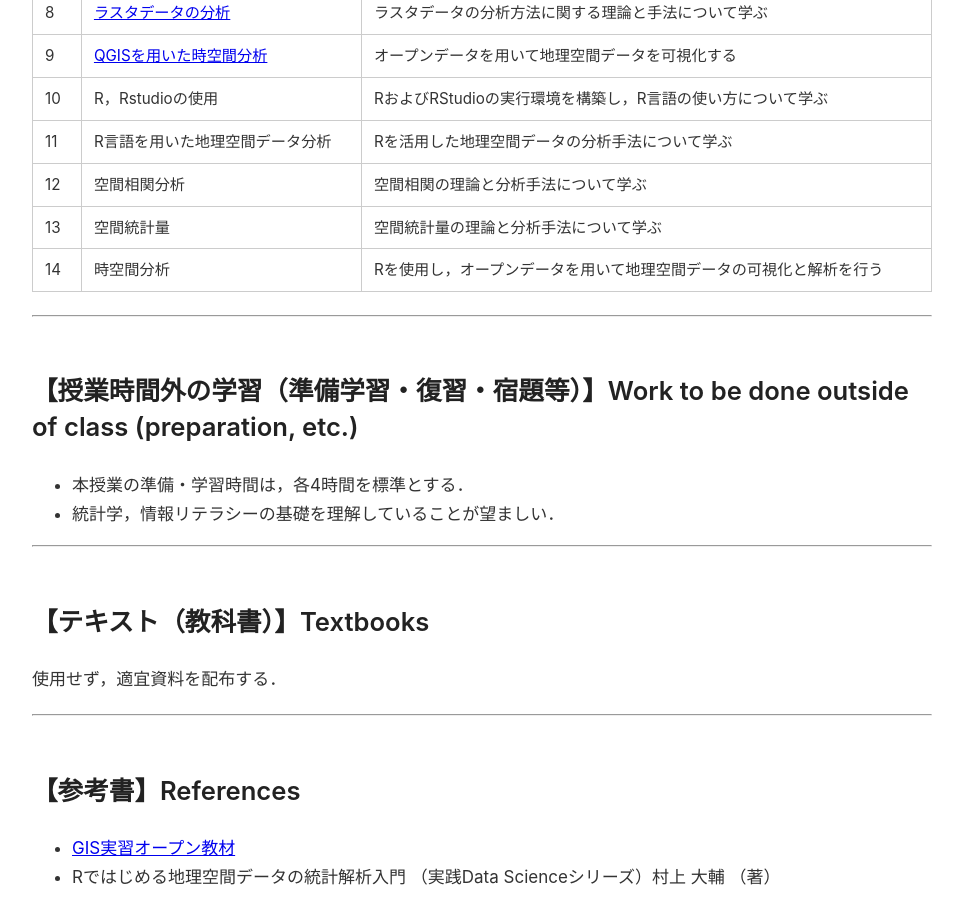
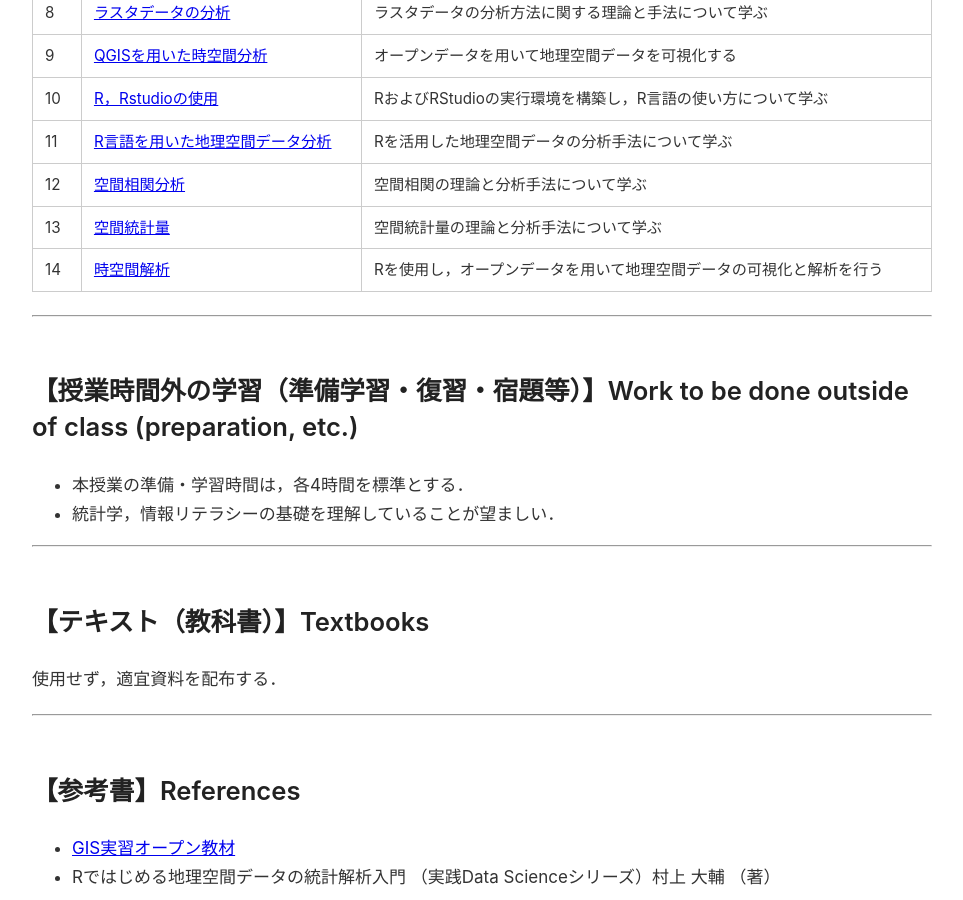
Before and after one commit to MasayaMatsushita/spatiotemporal-analysis, a Jekyll site: the page built from docs/index.md, in a window 1280 px wide and 900 px high, scrolled down 1294 px. Shown: the whole window, without its empty margins (158-1121 px from the left). Built offline with Jekyll 4.4.1, drawn with Linux system fonts in a browser that asks for light colours; our own code applies the rules of GitHub Pages for plain Markdown files.

Commit message:
10から14回の講義リンクの復活

```diff
--- a/docs/index.md
+++ b/docs/index.md
@@ -35,11 +35,11 @@
 | 7 | [点データ分析](./lec/07-point-analysis.md)  | 点データの分析手法に関する理論と手法について学ぶ |
 | 8 | [ラスタデータの分析](./lec/08-raster-analysis.md)  | ラスタデータの分析方法に関する理論と手法について学ぶ |
 | 9 | [QGISを用いた時空間分析](./lec/09-spatial-analysis-exercise.md)  | オープンデータを用いて地理空間データを可視化する |
-| 10 | R，Rstudioの使用<!-- [R，Rstudioの使用](./lec/10-intro-r.md) --> | RおよびRStudioの実行環境を構築し，R言語の使い方について学ぶ |
-| 11 | R言語を用いた地理空間データ分析<!-- [R言語を用いた地理空間データ分析](./lec/11-spatial-data-analysis-r) --> | Rを活用した地理空間データの分析手法について学ぶ |
-| 12 | 空間相関分析<!-- [空間相関分析](./lec/12-spatial-correlation-analysis.md) --> | 空間相関の理論と分析手法について学ぶ |
-| 13 | 空間統計量<!-- [空間統計量](./lec/13-spatial-stat.md) --> | 空間統計量の理論と分析手法について学ぶ |
-| 14 | 時空間分析<!-- [時空間解析](./lec/14-spatial-exercise.md) -->  | Rを使用し，オープンデータを用いて地理空間データの可視化と解析を行う |
+| 10 | [R，Rstudioの使用](./lec/10-intro-r.md) | RおよびRStudioの実行環境を構築し，R言語の使い方について学ぶ |
+| 11 | [R言語を用いた地理空間データ分析](./lec/11-spatial-data-analysis-r) | Rを活用した地理空間データの分析手法について学ぶ |
+| 12 | [空間相関分析](./lec/12-spatial-correlation-analysis.md) | 空間相関の理論と分析手法について学ぶ |
+| 13 | [空間統計量](./lec/13-spatial-stat.md) | 空間統計量の理論と分析手法について学ぶ |
+| 14 | [時空間解析](./lec/14-spatial-exercise.md) | Rを使用し，オープンデータを用いて地理空間データの可視化と解析を行う |
 
 ---
 
```
